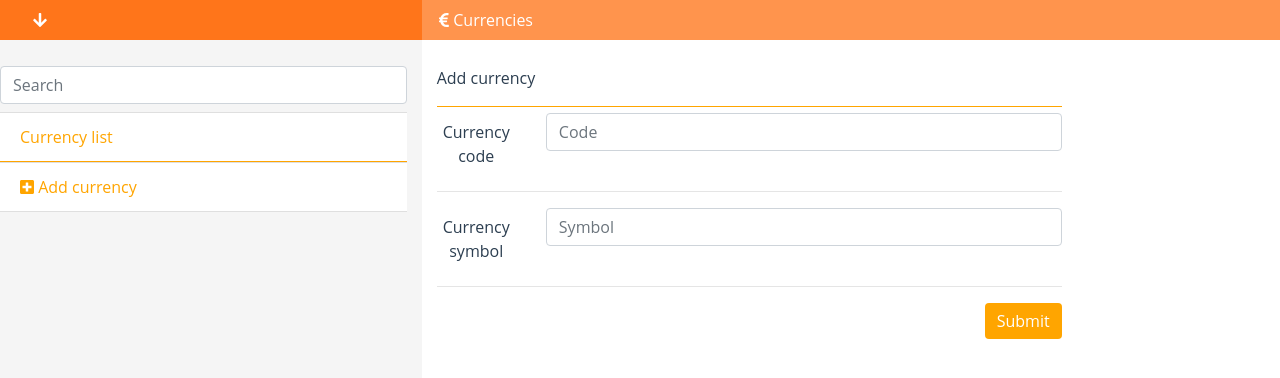
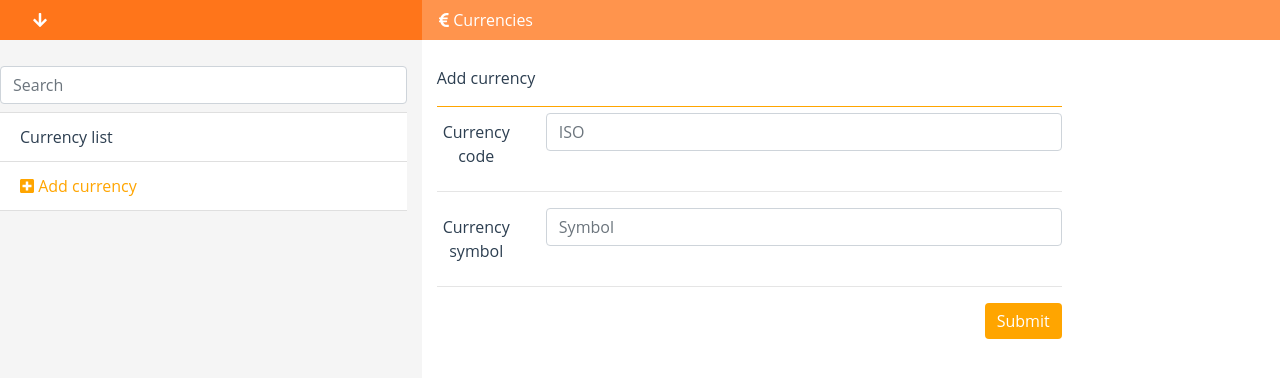
Before and after one commit to danilogacevic/menu_app_test, a Vue app: page /#/currencies/add in a window 1280 px wide. Shown: the top 378 px of the page. Built offline with nearby package versions, Linux system fonts and the light colour scheme.

Commit message:
add component for single currency

```diff
--- a/package.json
+++ b/package.json
@@ -37,8 +37,7 @@
       "eslint:recommended"
     ],
     "rules": {
-      "vue/html-indent":"off",
-      "vue/v-on-style":["warn","longform"]
+      "vue/html-indent":"off"
     },
     "parserOptions": {
       "parser": "babel-eslint"
--- a/src/components/AddCurrency.vue
+++ b/src/components/AddCurrency.vue
@@ -8,8 +8,8 @@
 		  <div class="form-group row">
 		    <label for="inputEmail3" class="col-sm-2 col-form-label">Currency code</label>
 		    <div class="col-sm-10">
-		      <input type="text" class="form-control" v-model="$v.code.$model" placeholder="Code">
-		      <validation-error v-bind:validation="$v.code" />
+		      <input type="text" class="form-control" v-model="$v.iso.$model" placeholder="ISO">
+		      <validation-error v-bind:validation="$v.iso" />
 
 		    </div>
 		  </div>
@@ -34,7 +34,7 @@
 </template>
 
 <script>
-	import {mapState,mapMutations} from "vuex";
+	import {mapMutations} from "vuex";
 	import {required} from "vuelidate/lib/validators"
 	import ValidationError from "./ValidationError"
 
@@ -46,19 +46,19 @@
 
 			return {
 
-				code:'',
+				id:null,
+				iso:'',
 				symbol:''
 			}
 		},
 		validations: {
-			code: {
+			iso: {
 
 				required,
 
 				isUnique(){
 
-					// return this.isDuplicate == -1;
-					return !this.$store.state.currencies.find(c => c.iso == this.code);
+					return !this.$store.state.currencies.find(c => c.iso == this.iso);
 				}
 
 				},
@@ -68,7 +68,6 @@
 				required,
 				isUnique(){
 
-					// return this.isDuplicate == -1;
 					return !this.$store.state.currencies.find(c => c.symbol == this.symbol);
 				}
 
@@ -80,23 +79,19 @@
 
 			currency(){
 
-			return Object.assign({id:Math.ceil(Math.random()*100)},{iso:this.code,symbol:this.symbol});
+			return {id:this.id,iso:this.iso,symbol:this.symbol}
 
 			},
 
-			// isDuplicate(){
-			// 	return this.$store.state.currencies.findIndex(c => c.iso == this.code || c.symbol == this.symbol);
-			// }
+		},
+
+		created(){
+
+			this.id = Math.ceil(Math.random()*100);
 
 		},
 
 		methods: {
-
-			// addCurrency(currency){
-
-			// 	// this.$store.commit("addCurrency",currency);
-			// 	// console.log(currency);
-			// }
 
 			...mapMutations(["addCurrency"]),
 			validateAndAdd(currency,event){
--- a/src/components/Currencies.vue
+++ b/src/components/Currencies.vue
@@ -28,6 +28,7 @@
 </template>
 
 <script>
+	import Vue from 'vue'
 	import CurrencyList from "./CurrencyList";
 	// import AddCurrency from "./AddCurrency";
 
@@ -36,6 +37,51 @@
 		components:{
 			CurrencyList,
 			// AddCurrency
+		},
+
+		data(){
+
+			return {
+
+				selected: 0,
+				editingCurrency: new Vue()
+			}
+
+		},
+
+		provide: function () {
+
+			return {
+
+				editingCurrency:this.editingCurrency
+
+			}
+		},
+
+		watch: {
+
+			selected() {
+
+				this.editingCurrency.$emit('changeSelected');
+
+			}
+
+		},
+
+		methods: {
+
+			changeSelected() {
+
+				this.selected++
+
+			}
+
+		},
+
+		created(){
+
+			this.editingCurrency.$on('editingCurrencySelected', this.changeSelected)
+
 		}
 
 	}
--- a/src/components/CurrencyList.vue
+++ b/src/components/CurrencyList.vue
@@ -6,7 +6,7 @@
 	        <li class="list-group-item listHeader">Currency list</li>
 
 
-			<li class="list-group-item currency" v-for="c in currencies" v-bind:key="c.id" @click.self="editCurrency(c,$event)">{{c.iso}} <span @click="deleteCurrency(c.id)" class="float-right">delete</span></li>
+			<single-currency class="list-group-item currency" v-for="c in currencies" v-bind:key="c.id" v-bind:currency="c"><span @click.self="deleteCurrency(c.id)" class="float-right">delete</span></single-currency>
 
 			<!-- <li class="list-group-item" v-for="c in searchedCurrency" v-bind:key="c.id" @click.self="editCurrency(c)">{{c.iso}} <span @click="deleteCurrency(c.id)" class="float-right">delete</span></li> -->
 
@@ -33,8 +33,14 @@
 
 <script>
 	import {mapState, mapMutations,mapActions} from "vuex";
+	import SingleCurrency from "./SingleCurrency"
 
 	export default {
+
+		components:{
+
+			SingleCurrency
+		},
 
 		data(){
 
@@ -85,10 +91,7 @@
 
 			editCurrency(c,event){
 
-				let elements = Array.from(document.getElementsByClassName("currency"));
-				elements.forEach(el => el.style.color = "black");
 
-				event.target.style.color = "orange";
 
 				this.$store.commit("setActive",c);
 				this.$router.push("/currencies/edit");
@@ -108,9 +111,6 @@
 		color:orange !important;
 	}
 
-	.listHeader {
-		color: orange;
-		border-bottom: 2px solid orange !important;
-	}
+
 
 </style>
--- a/src/components/EditCurrency.vue
+++ b/src/components/EditCurrency.vue
@@ -10,8 +10,8 @@
     <div class="col-sm-10">
    <!--    <input type="text" class="form-control" v-model="code" placeholder="Email"> -->
 
-      <input type="text" class="form-control" v-model="$v.code.$model" placeholder="Email">
-		      <validation-error v-bind:validation="$v.code" />
+      <input type="text" class="form-control" v-model="$v.iso.$model" placeholder="ISO">
+		      <validation-error v-bind:validation="$v.iso" />
     </div>
   </div>
   <div class="form-group row">
@@ -19,7 +19,7 @@
     <div class="col-sm-10">
       <!-- <input type="text" class="form-control" v-model="symbol" placeholder="Password"> -->
 
-      <input type="text" class="form-control" v-model="$v.symbol.$model" placeholder="Password">
+      <input type="text" class="form-control" v-model="$v.symbol.$model" placeholder="Symbol">
         <validation-error v-bind:validation="$v.symbol" />
     </div>
   </div>
@@ -44,6 +44,8 @@
 
 	export default {
 
+		name: 'EditCurrency',
+
 		components: {ValidationError},
 
 
@@ -51,60 +53,55 @@
 
 			return {
 
-				code:"",
-				symbol:"",
-				id:null
+				id:null,
+				iso:'',
+				symbol:''
 			}
 		},
 
 		validations: {
-			code: {
+			iso: {
 
 				required,
 
-				isUnique(){
+				// isUnique(){
 
-					// return this.isDuplicate == -1;
-					return !this.$store.state.currencies.find(c => c.iso == this.code);
-				}
+				// 	return !this.$store.state.currencies.find(c => c.iso == this.iso);
+				// }
 
 				},
 
 			symbol: {
 
 				required,
-				isUnique(){
 
-					// return this.isDuplicate == -1;
-					return !this.$store.state.currencies.find(c => c.symbol == this.symbol);
-				}
+				// isUnique(){
+
+				// 	return !this.$store.state.currencies.find(c => c.symbol == this.symbol);
+				// }
 
 
 			}
 		},
 
-
 		computed: {
-
-			...mapState["getActive"],
 
 			currency(){
 
-			return Object.assign({id:this.id},{iso:this.code,symbol:this.symbol});
-
+				return {id:this.id,iso:this.iso,symbol:this.symbol}
 			}
 
 		},
 
 		methods: {
 
+			currencyToEdit(){
 
-			// ...mapMutations(["editCurrency"]),
-			currencyToEdit(){
-				// console.log(this.$store.state.activeCurrency);
-				this.code = this.$store.state.activeCurrency.iso;
+				this.iso = this.$store.state.activeCurrency.iso;
 				this.symbol = this.$store.state.activeCurrency.symbol;
 				this.id = this.$store.state.activeCurrency.id;
+
+				this.editingCurrency.$emit('editingCurrencySelected')
 
 			},
 			editCurrency(currency,event) {
@@ -124,12 +121,19 @@
 			}
 		},
 
+		inject: ["editingCurrency"],
+
 		created(){
+
 			unwatcher = this.$store.watch(state => state.activeCurrency, this.currencyToEdit);
-			this.currencyToEdit(this.$store.state.activeCurrency);
+
+			this.currencyToEdit();
 		},
+
 		beforeDestroy(){
+
 			unwatcher();
+
 		}
 
 
```
